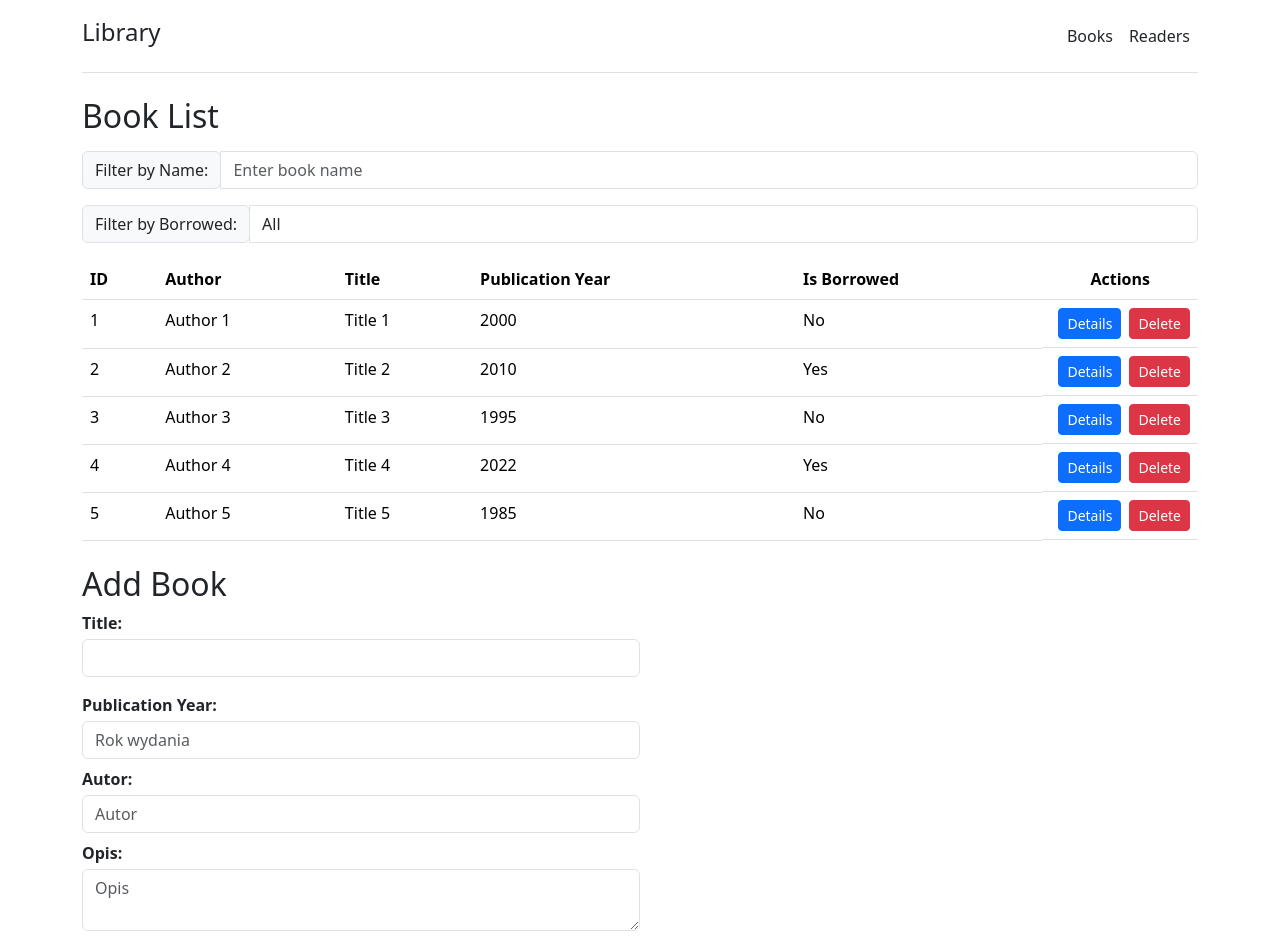
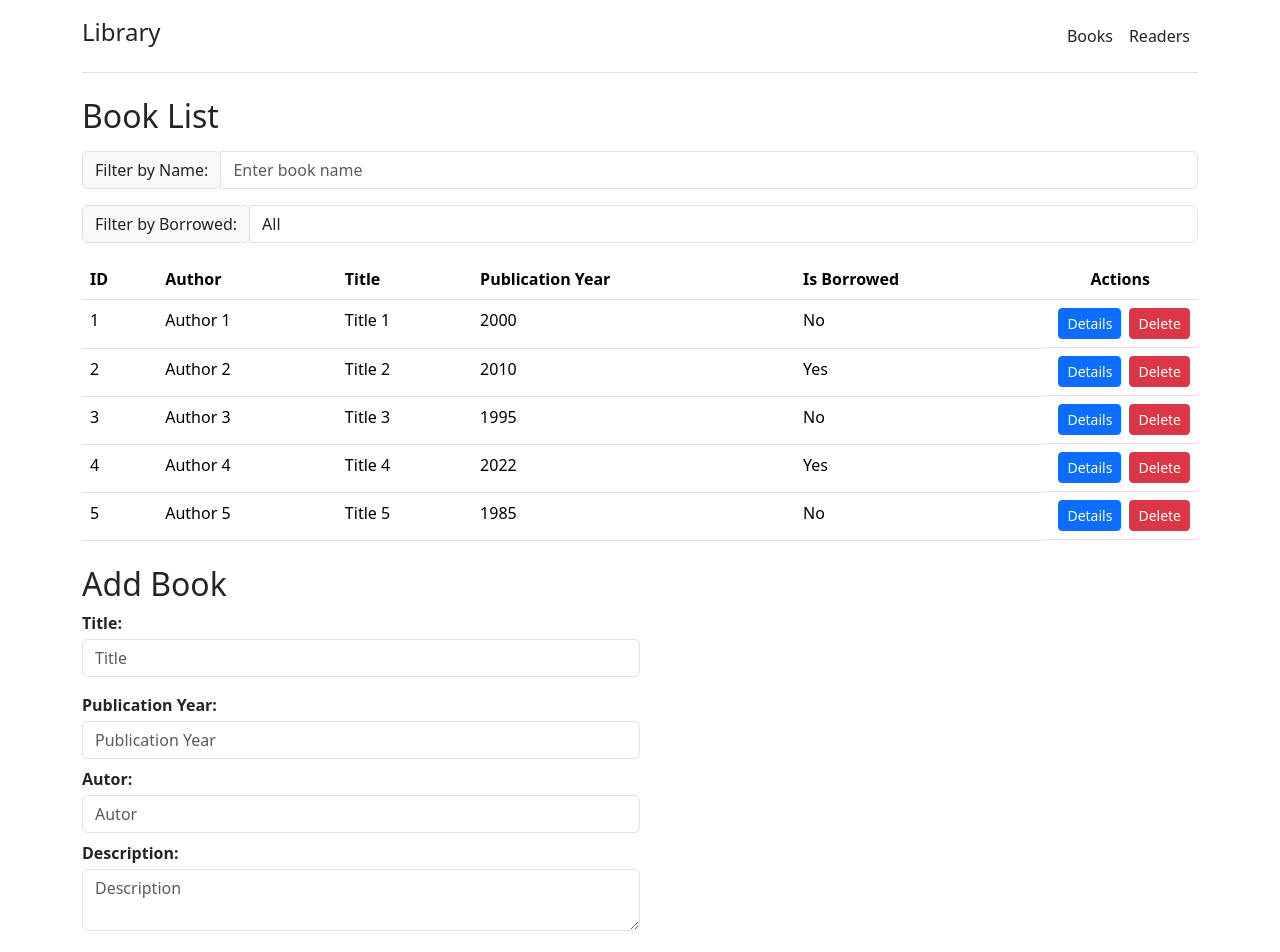
Before and after one commit to czareks2000/biblioteka, an Angular app: page / in a window 1280 px wide. Shown: the top 952 px of the page. Built offline with nearby package versions, Linux system fonts and the light colour scheme.

Commit message:
pl to eng

```diff
--- a/src/app/book-add/book-add.component.html
+++ b/src/app/book-add/book-add.component.html
@@ -4,7 +4,7 @@
 
         <div class="form-group my-2">
             <label class="my-1"><b>Title:</b></label>
-            <input type="text" class="form-control" formControlName="title" required/>
+            <input type="text" class="form-control" placeholder="Title" formControlName="title" required/>
             <p class="text-danger" >
               <span *ngIf="bookForm.controls['title'].invalid && bookForm.controls['title'].touched">Title is required</span>
             </p>
@@ -12,18 +12,16 @@
 
         <div class="form-group my-2">
           <label class="my-1" for="year"><b>Publication Year:</b></label>
-          <input type="number" class="form-control" placeholder="Rok wydania" formControlName="publicationYear"  required/>
+          <input type="number" class="form-control" placeholder="Publication Year" formControlName="publicationYear"  required/>
           <p class="text-danger" *ngIf="bookForm.controls['publicationYear']?.invalid && bookForm.controls['publicationYear']?.touched">
             <span *ngIf="bookForm.controls['publicationYear']?.errors?.['min']">Must be positive</span>
             <span *ngIf="bookForm.controls['publicationYear']?.errors?.['max']">Not older than the current year</span>
           </p>
-
         </div>
 
         <div class="form-group my-2">
           <label class="my-1" for="author"><b>Autor:</b></label>
-          <input type="text" class="form-control" placeholder="Autor" formControlName="author"
-          required>
+          <input type="text" class="form-control" placeholder="Autor" formControlName="author"required>
           <p class="text-danger" *ngIf="bookForm.controls['author']?.invalid && (bookForm.controls['author']?.touched || bookForm.controls['author']?.dirty)">
             <span *ngIf="bookForm.controls['author']?.errors?.['required']">Author is required</span>
             <span *ngIf="bookForm.controls['author']?.errors?.['pattern']">Must be uppercase, no numbers allowed</span>
@@ -32,8 +30,8 @@
         </div>
 
         <div class="form-group my-2">
-          <label class="my-1" for="description"><b>Opis:</b></label>
-          <textarea class="form-control" placeholder="Opis" formControlName="description" appWordsCountValidator></textarea>
+          <label class="my-1" for="description"><b>Description:</b></label>
+          <textarea class="form-control" placeholder="Description" formControlName="description" appWordsCountValidator></textarea>
           <p class="text-danger" *ngIf="bookForm.controls['description'].hasError('Max') && (bookForm.controls['description'].touched || bookForm.controls['description'].dirty)">
             Maximum word count is 30
           </p>
```
